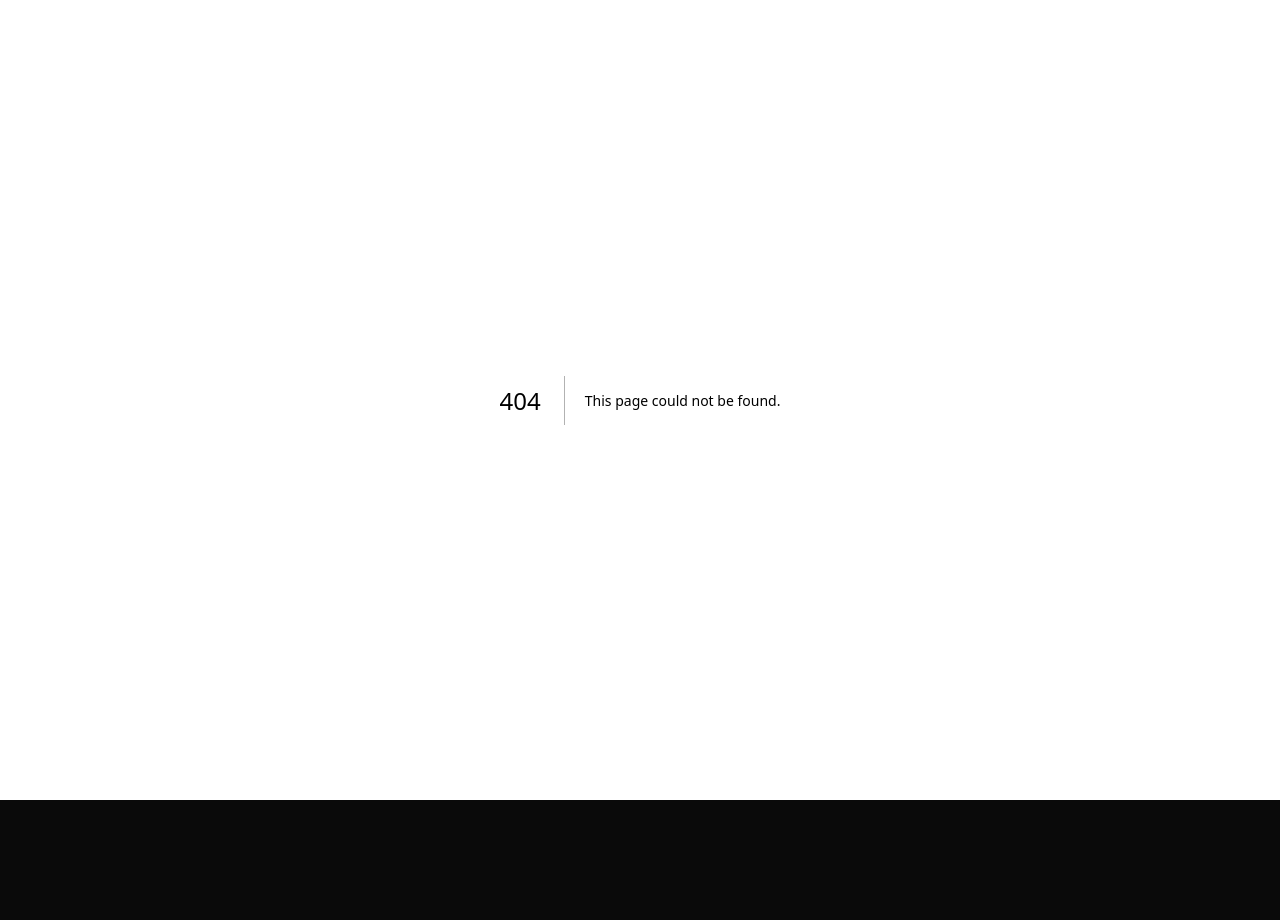
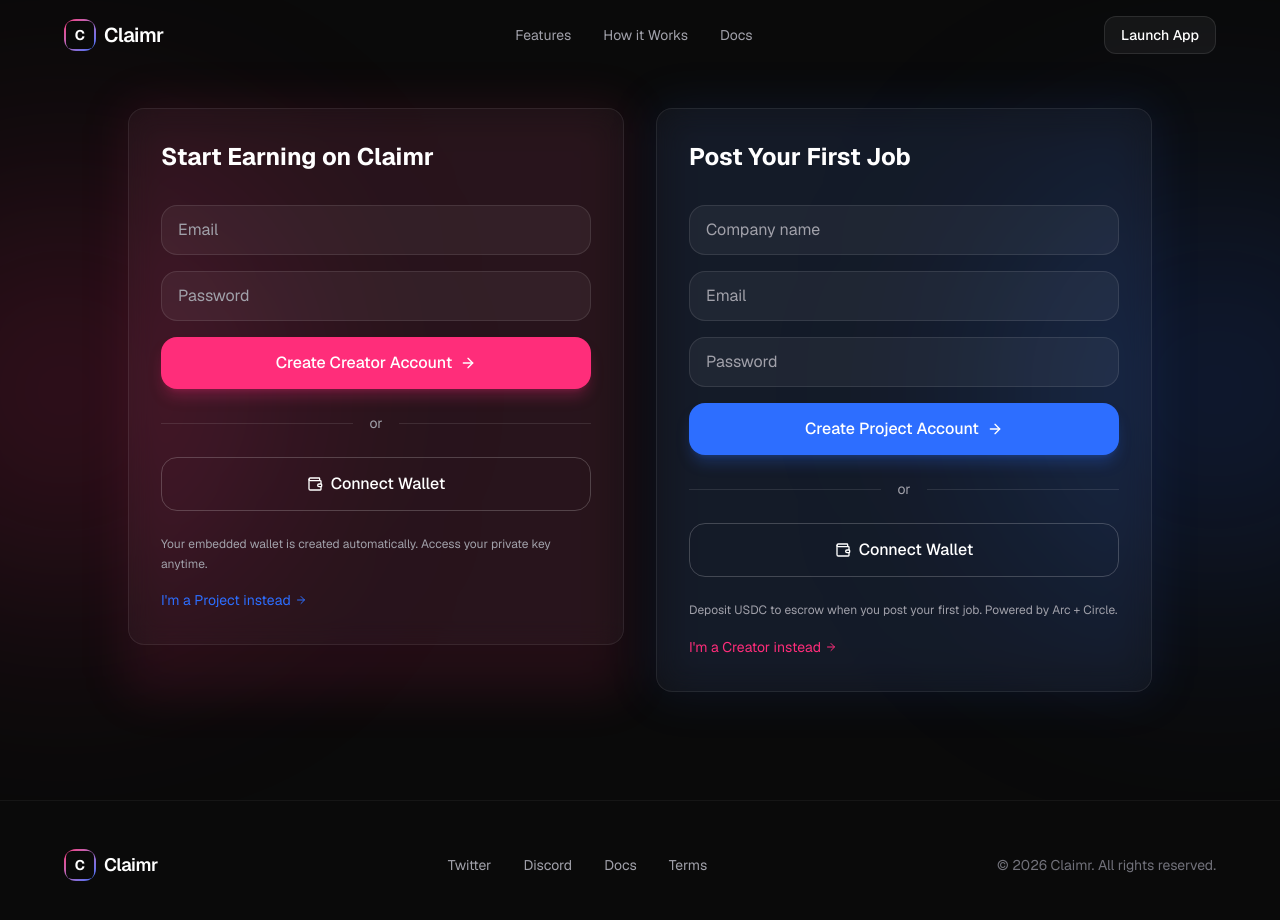
Before and after one commit to iam25th1/claimr, a Next.js app: page /onboarding in a window 1280 px wide. Before the commit this address had no page. Shown: the top 920 px of the page. Before the commit the page ends 800 px from the top, so only its background shows below. Built offline with nearby package versions, Linux system fonts and the light colour scheme.

Commit message:
feat: add onboarding page with Creator and Project cards\n\nCreate onboarding flow with dual cards and wallet connection options.

```diff
--- /dev/null
+++ b/app/onboarding/page.tsx
@@ -0,0 +1,13 @@
+import { Navbar } from "@/components/claimr/navbar";
+import { OnboardingCards } from "@/components/claimr/onboarding-cards";
+import { Footer } from "@/components/claimr/footer";
+
+export default function OnboardingPage() {
+  return (
+    <main className="min-h-screen bg-background">
+      <Navbar />
+      <OnboardingCards />
+      <Footer />
+    </main>
+  );
+}
--- /dev/null
+++ b/components/claimr/onboarding-cards.tsx
@@ -0,0 +1,162 @@
+"use client";
+
+import { useState } from "react";
+import { ArrowRight, Wallet } from "lucide-react";
+
+export function OnboardingCards() {
+  const [creatorEmail, setCreatorEmail] = useState("");
+  const [creatorPassword, setCreatorPassword] = useState("");
+  const [projectName, setProjectName] = useState("");
+  const [projectEmail, setProjectEmail] = useState("");
+  const [projectPassword, setProjectPassword] = useState("");
+
+  return (
+    <section className="relative min-h-screen flex items-center justify-center px-6 py-20 overflow-hidden">
+      {/* Animated gradient background */}
+      <div className="absolute inset-0 overflow-hidden">
+        <div className="absolute top-1/4 -left-32 w-96 h-96 bg-[#FF2D7A]/20 rounded-full blur-[128px] animate-float" />
+        <div className="absolute bottom-1/4 -right-32 w-96 h-96 bg-[#2D6EFF]/20 rounded-full blur-[128px] animate-float" style={{ animationDelay: "-3s" }} />
+      </div>
+
+      {/* Grid pattern overlay */}
+      <div
+        className="absolute inset-0 opacity-[0.02]"
+        style={{
+          backgroundImage: `linear-gradient(rgba(255,255,255,0.1) 1px, transparent 1px), linear-gradient(90deg, rgba(255,255,255,0.1) 1px, transparent 1px)`,
+          backgroundSize: "64px 64px"
+        }}
+      />
+
+      <div className="relative z-10 w-full max-w-5xl mx-auto">
+        <div className="grid md:grid-cols-2 gap-8">
+          {/* Creator Card */}
+          <div className="relative group">
+            {/* Pink glow behind card */}
+            <div className="absolute -inset-1 bg-[#FF2D7A]/20 rounded-2xl blur-xl opacity-50 group-hover:opacity-75 transition-opacity" />
+
+            <div className="relative glass-card rounded-2xl p-8">
+              <h2 className="text-2xl font-bold text-white mb-8">Start Earning on Claimr</h2>
+
+              <form className="space-y-4">
+                <div>
+                  <input
+                    type="email"
+                    placeholder="Email"
+                    value={creatorEmail}
+                    onChange={(e) => setCreatorEmail(e.target.value)}
+                    className="w-full px-4 py-3 bg-white/5 border border-white/10 rounded-xl text-white placeholder:text-[#a1a1aa] focus:outline-none focus:ring-2 focus:ring-[#FF2D7A]/50 focus:border-[#FF2D7A]/50 transition-all"
+                  />
+                </div>
+                <div>
+                  <input
+                    type="password"
+                    placeholder="Password"
+                    value={creatorPassword}
+                    onChange={(e) => setCreatorPassword(e.target.value)}
+                    className="w-full px-4 py-3 bg-white/5 border border-white/10 rounded-xl text-white placeholder:text-[#a1a1aa] focus:outline-none focus:ring-2 focus:ring-[#FF2D7A]/50 focus:border-[#FF2D7A]/50 transition-all"
+                  />
+                </div>
+
+                <button
+                  type="submit"
+                  className="group/btn w-full px-6 py-3.5 text-base font-medium text-white bg-[#FF2D7A] rounded-xl hover:bg-[#FF2D7A]/90 transition-all shadow-lg shadow-[#FF2D7A]/25 flex items-center justify-center gap-2"
+                >
+                  Create Creator Account
+                  <ArrowRight className="w-4 h-4 group-hover/btn:translate-x-1 transition-transform" />
+                </button>
+              </form>
+
+              <div className="flex items-center gap-4 my-6">
+                <div className="flex-1 h-px bg-white/10" />
+                <span className="text-sm text-[#a1a1aa]">or</span>
+                <div className="flex-1 h-px bg-white/10" />
+              </div>
+
+              <button className="w-full px-6 py-3.5 text-base font-medium text-white bg-transparent border border-white/20 rounded-xl hover:bg-white/5 transition-all flex items-center justify-center gap-2">
+                <Wallet className="w-4 h-4" />
+                Connect Wallet
+              </button>
+
+              <p className="mt-6 text-xs text-[#a1a1aa] leading-relaxed">
+                Your embedded wallet is created automatically. Access your private key anytime.
+              </p>
+
+              <a href="#" className="mt-4 inline-flex items-center gap-1 text-sm text-[#2D6EFF] hover:text-[#2D6EFF]/80 transition-colors">
+                {"I'm a Project instead"}
+                <ArrowRight className="w-3 h-3" />
+              </a>
+            </div>
+          </div>
+
+          {/* Project Card */}
+          <div className="relative group">
+            {/* Blue glow behind card */}
+            <div className="absolute -inset-1 bg-[#2D6EFF]/20 rounded-2xl blur-xl opacity-50 group-hover:opacity-75 transition-opacity" />
+
+            <div className="relative glass-card rounded-2xl p-8">
+              <h2 className="text-2xl font-bold text-white mb-8">Post Your First Job</h2>
+
+              <form className="space-y-4">
+                <div>
+                  <input
+                    type="text"
+                    placeholder="Company name"
+                    value={projectName}
+                    onChange={(e) => setProjectName(e.target.value)}
+                    className="w-full px-4 py-3 bg-white/5 border border-white/10 rounded-xl text-white placeholder:text-[#a1a1aa] focus:outline-none focus:ring-2 focus:ring-[#2D6EFF]/50 focus:border-[#2D6EFF]/50 transition-all"
+                  />
+                </div>
+                <div>
+                  <input
+                    type="email"
+                    placeholder="Email"
+                    value={projectEmail}
+                    onChange={(e) => setProjectEmail(e.target.value)}
+                    className="w-full px-4 py-3 bg-white/5 border border-white/10 rounded-xl text-white placeholder:text-[#a1a1aa] focus:outline-none focus:ring-2 focus:ring-[#2D6EFF]/50 focus:border-[#2D6EFF]/50 transition-all"
+                  />
+                </div>
+                <div>
+                  <input
+                    type="password"
+                    placeholder="Password"
+                    value={projectPassword}
+                    onChange={(e) => setProjectPassword(e.target.value)}
+                    className="w-full px-4 py-3 bg-white/5 border border-white/10 rounded-xl text-white placeholder:text-[#a1a1aa] focus:outline-none focus:ring-2 focus:ring-[#2D6EFF]/50 focus:border-[#2D6EFF]/50 transition-all"
+                  />
+                </div>
+
+                <button
+                  type="submit"
+                  className="group/btn w-full px-6 py-3.5 text-base font-medium text-white bg-[#2D6EFF] rounded-xl hover:bg-[#2D6EFF]/90 transition-all shadow-lg shadow-[#2D6EFF]/25 flex items-center justify-center gap-2"
+                >
+                  Create Project Account
+                  <ArrowRight className="w-4 h-4 group-hover/btn:translate-x-1 transition-transform" />
+                </button>
+              </form>
+
+              <div className="flex items-center gap-4 my-6">
+                <div className="flex-1 h-px bg-white/10" />
+                <span className="text-sm text-[#a1a1aa]">or</span>
+                <div className="flex-1 h-px bg-white/10" />
+              </div>
+
+              <button className="w-full px-6 py-3.5 text-base font-medium text-white bg-transparent border border-white/20 rounded-xl hover:bg-white/5 transition-all flex items-center justify-center gap-2">
+                <Wallet className="w-4 h-4" />
+                Connect Wallet
+              </button>
+
+              <p className="mt-6 text-xs text-[#a1a1aa] leading-relaxed">
+                Deposit USDC to escrow when you post your first job. Powered by Arc + Circle.
+              </p>
+
+              <a href="#" className="mt-4 inline-flex items-center gap-1 text-sm text-[#FF2D7A] hover:text-[#FF2D7A]/80 transition-colors">
+                {"I'm a Creator instead"}
+                <ArrowRight className="w-3 h-3" />
+              </a>
+            </div>
+          </div>
+        </div>
+      </div>
+    </section>
+  );
+}
```
